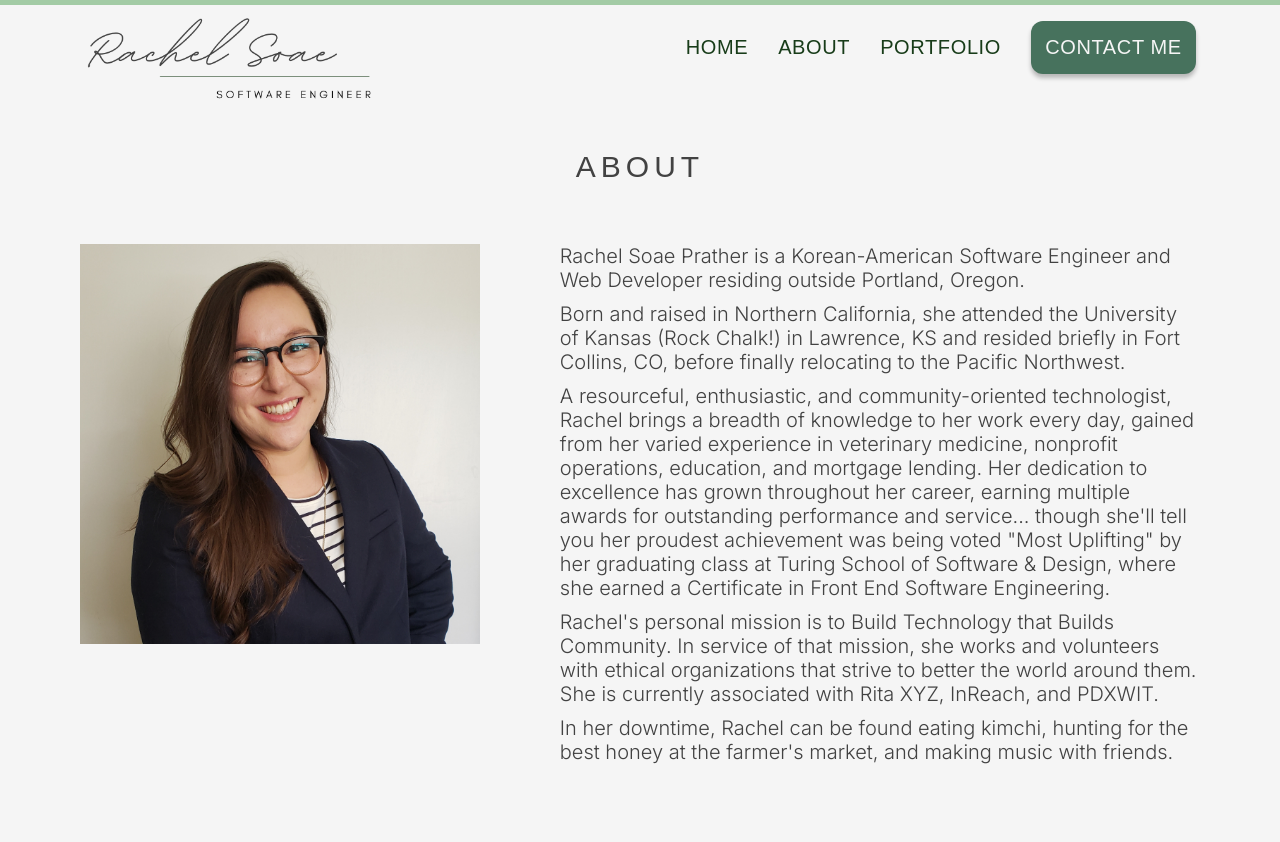
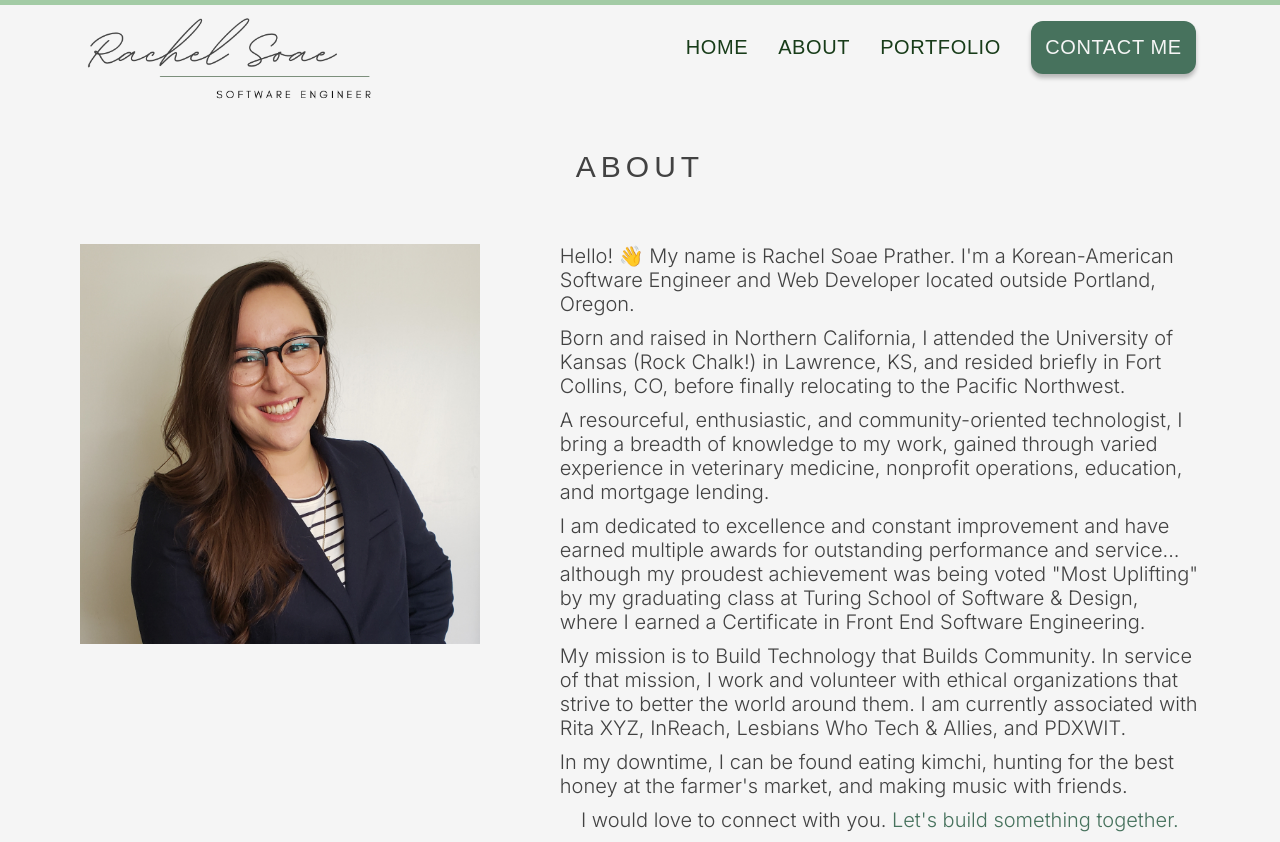
Before and after one commit to rachelsoae/portfolio, a React (Create React App) app: page /about in a window 1280 px wide. Before the commit the page ends 800 px from the top, so only its background shows below. Built offline with nearby package versions, Linux system fonts and the light colour scheme; a web font is replaced by a local one.

Commit message:
Edit About Me content

```diff
--- a/src/components/About/About.js
+++ b/src/components/About/About.js
@@ -1,4 +1,5 @@
 import headshot from '../../assets/headshot.jpg'
+import {Link} from 'react-router-dom';
 
 const About = () => {
   return (
@@ -12,19 +13,25 @@ const About = () => {
         />
         <section className='about-text'>
           <p>
-            Rachel Soae Prather is a Korean-American Software Engineer and Web Developer residing outside Portland, Oregon.
+            Hello! 👋 My name is Rachel Soae Prather. I'm a Korean-American Software Engineer and Web Developer located outside Portland, Oregon.
           </p>
           <p>
-            Born and raised in Northern California, she attended the University of Kansas (Rock Chalk!) in Lawrence, KS and resided briefly in Fort Collins, CO, before finally relocating to the Pacific Northwest.
+            Born and raised in Northern California, I attended the University of Kansas (Rock Chalk!) in Lawrence, KS, and resided briefly in Fort Collins, CO, before finally relocating to the Pacific Northwest.
           </p>
           <p>
-            A resourceful, enthusiastic, and community-oriented technologist, Rachel brings a breadth of knowledge to her work every day, gained from her varied experience in veterinary medicine, nonprofit operations, education, and mortgage lending. Her dedication to excellence has grown throughout her career, earning multiple awards for outstanding performance and service... though she'll tell you her proudest achievement was being voted "Most Uplifting" by her graduating class at Turing School of Software & Design, where she earned a Certificate in Front End Software Engineering.
+            A resourceful, enthusiastic, and community-oriented technologist, I bring a breadth of knowledge to my work, gained through varied experience in veterinary medicine, nonprofit operations, education, and mortgage lending.
           </p>
           <p>
-            Rachel's personal mission is to Build Technology that Builds Community. In service of that mission, she works and volunteers with ethical organizations that strive to better the world around them. She is currently associated with Rita XYZ, InReach, and PDXWIT.
+            I am dedicated to excellence and constant improvement and have earned multiple awards for outstanding performance and service... although my proudest achievement was being voted "Most Uplifting" by my graduating class at Turing School of Software & Design, where I earned a Certificate in Front End Software Engineering.
           </p>
           <p>
-            In her downtime, Rachel can be found eating kimchi, hunting for the best honey at the farmer's market, and making music with friends.
+            My mission is to Build Technology that Builds Community. In service of that mission, I work and volunteer with ethical organizations that strive to better the world around them. I am currently associated with Rita XYZ, InReach, Lesbians Who Tech & Allies, and PDXWIT.
+          </p>
+          <p>
+            In my downtime, I can be found eating kimchi, hunting for the best honey at the farmer's market, and making music with friends.
+          </p>
+          <p>
+            I would love to connect with you. <Link to='/contact' id='contact-link'>Let's build something together.</Link>
           </p>
         </section>
       </div>
--- a/src/components/About/_About.scss
+++ b/src/components/About/_About.scss
@@ -19,4 +19,11 @@
   p {
     margin-bottom: 1rem;
   }
+  a {
+    color: $primary-accent-color;
+    text-decoration: none;
+  }
+  a:hover {
+    @include inline-link-hover;
+  }
 }
--- a/src/components/Contact/_Contact.scss
+++ b/src/components/Contact/_Contact.scss
@@ -16,8 +16,7 @@
     text-decoration: none;
   }
   .email:hover {
-    text-decoration: underline;
-    text-decoration-color: $primary-accent-color;
+    @include inline-link-hover;
   }
   .social-icons-container {
     @include space-evenly;
--- a/src/styles/output.css
+++ b/src/styles/output.css
@@ -21,6 +21,14 @@
 }
 .about-text p {
   margin-bottom: 1rem;
+}
+.about-text a {
+  color: #47725d;
+  text-decoration: none;
+}
+.about-text a:hover {
+  text-decoration: underline;
+  text-decoration-color: #47725d;
 }
 
 html,
@@ -138,7 +146,7 @@ button:hover {
   transition: transform 0.05s ease-in-out;
 }
 .contact-section img:hover {
-  transform: scale(1.2);
+  transform: scale(1.1);
   transition: transform 0.05s ease-in-out;
 }
 
@@ -175,7 +183,7 @@ button:hover {
   margin-right: 2rem;
 }
 .hero-text-wrapper .buttons-container button:hover {
-  transform: scale(1.2);
+  transform: scale(1.1);
   transition: transform 0.05s ease-in-out;
 }
 
@@ -233,7 +241,7 @@ nav {
   text-decoration: none;
 }
 .nav-buttons a:hover {
-  transform: scale(1.2);
+  transform: scale(1.1);
   transition: transform 0.05s ease-in-out;
 }
 
```
Also changed, not shown: src/styles/_mixins.scss (+6 -1 lines), 1 other file (tests, documents, lock files or other folders).
